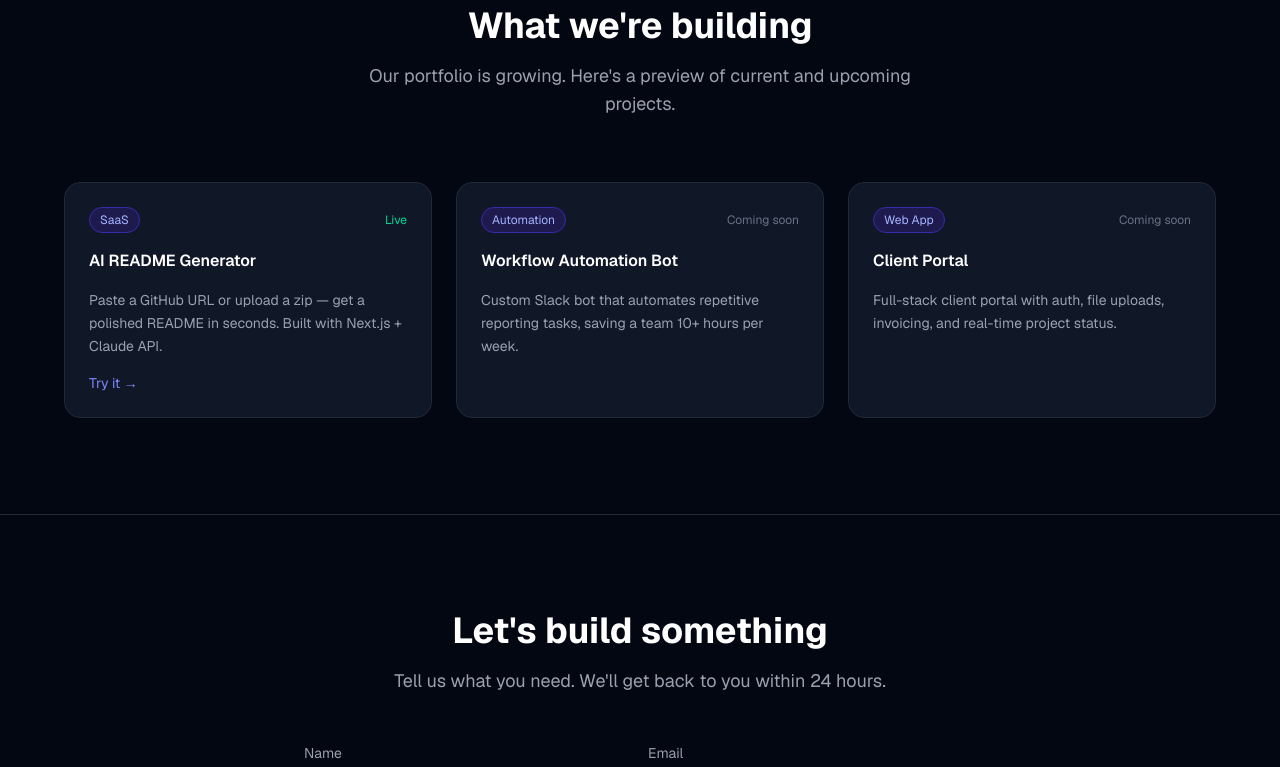
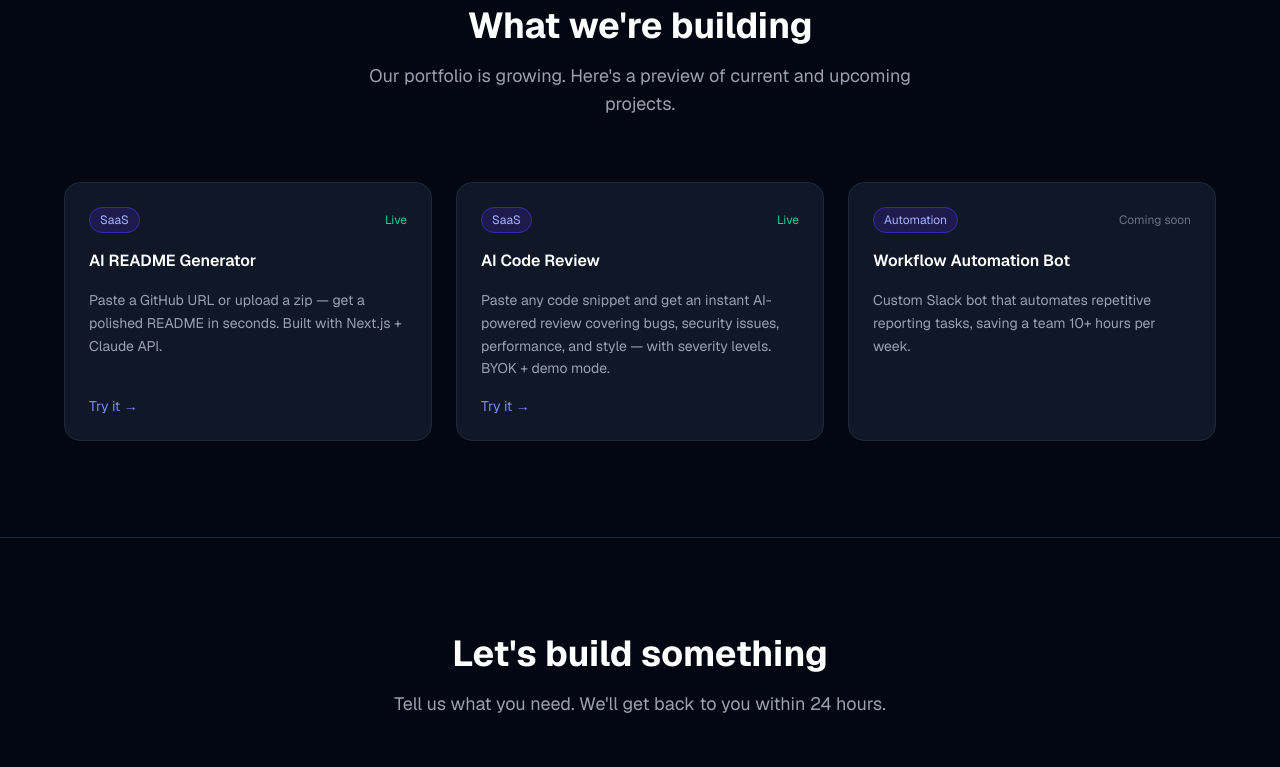
Before and after one commit to KlaraKovarova/ai-services-website, a Next.js app: page / in a window 1280 px wide. Shown: the part 1552-2319 px from the top of the page. Built offline with nearby package versions, Linux system fonts and the light colour scheme.

Commit message:
feat: add AI Code Review card to portfolio section
- Added live card for code-review-topaz.vercel.app
- Replaced "Coming soon: Client Portal" with the new live product
- Both README gen and Code Review now show as Live with working links

Co-Authored-By: Paperclip <noreply@paperclip.ing>

```diff
--- a/components/Portfolio.tsx
+++ b/components/Portfolio.tsx
@@ -10,18 +10,18 @@ const cases = [
     href: "https://readme-gen-sable.vercel.app",
   },
   {
+    tag: "SaaS",
+    title: "AI Code Review",
+    description:
+      "Paste any code snippet and get an instant AI-powered review covering bugs, security issues, performance, and style — with severity levels. BYOK + demo mode.",
+    status: "Live",
+    href: "https://code-review-topaz.vercel.app",
+  },
+  {
     tag: "Automation",
     title: "Workflow Automation Bot",
     description:
       "Custom Slack bot that automates repetitive reporting tasks, saving a team 10+ hours per week.",
-    status: "Coming soon",
-    href: null,
-  },
-  {
-    tag: "Web App",
-    title: "Client Portal",
-    description:
-      "Full-stack client portal with auth, file uploads, invoicing, and real-time project status.",
     status: "Coming soon",
     href: null,
   },
```
